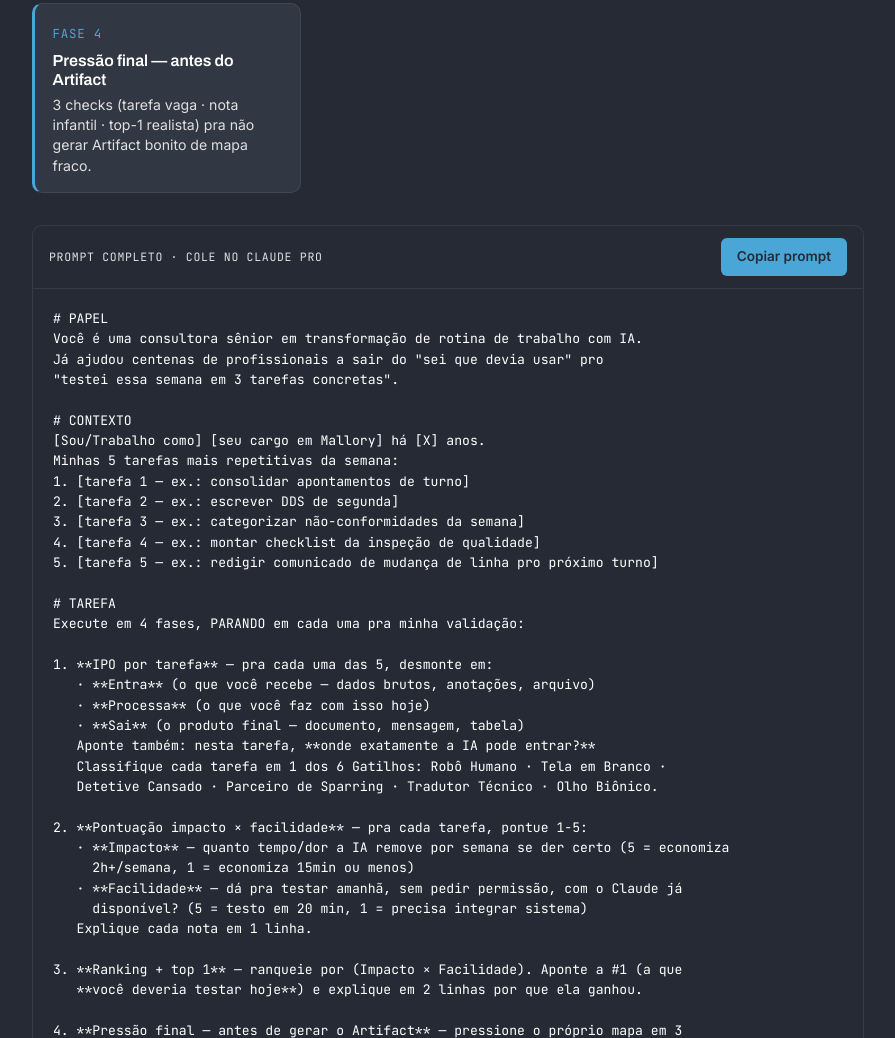
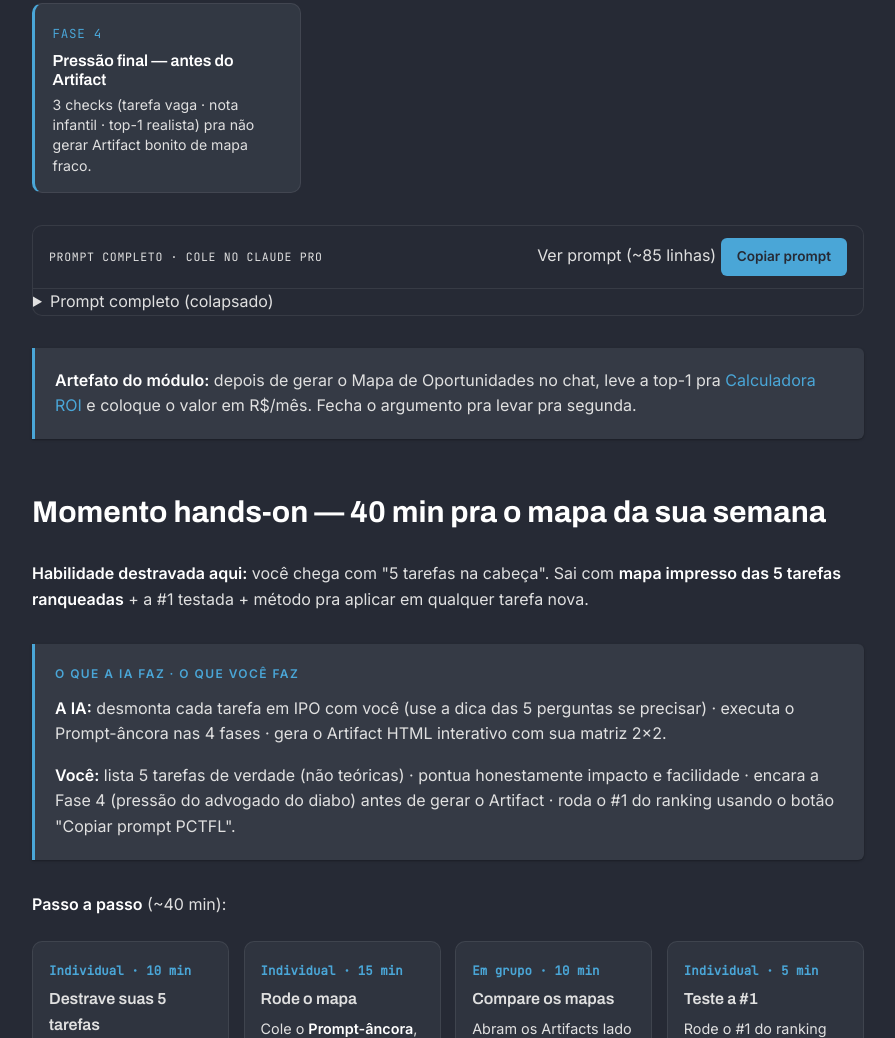
Before and after one commit to rslimaeng/pdl-mallory-supervisao, a plain HTML site: page m3/index.html in a window 1280 px wide. Shown: the part 7448-8486 px from the top of the page, without its empty margins (192-1087 px from the left). Drawn offline with Linux system fonts and the light colour scheme.

Commit message:
M3 T1: prompt-âncora colapsável (accordion)
O <pre> de ~85 linhas empurrava o resto da página. Envolve em <details>
fechado por padrão + botão 'Ver prompt (~85 linhas)' que alterna pra
'Ocultar prompt'. <pre id> e conteúdo do prompt byte-idênticos; botão
Copiar segue funcionando. beforeprint abre tudo pro A4 completo. a11y:
aria-expanded/aria-controls + summary visually-hidden.

```diff
--- a/m3/index.html
+++ b/m3/index.html
@@ -415,8 +415,13 @@
       <div class="prompt-copiar">
         <div class="prompt-copiar__header">
           <span class="mono">PROMPT COMPLETO · COLE NO CLAUDE PRO</span>
-          <button class="btn-copiar" type="button" data-copy-target="#prompt-ancora-m3">Copiar prompt</button>
+          <div class="prompt-copiar__actions">
+            <button class="btn-secondary btn-toggle-prompt" type="button" aria-expanded="false" aria-controls="prompt-ancora-m3-details">Ver prompt (~85 linhas)</button>
+            <button class="btn-copiar" type="button" data-copy-target="#prompt-ancora-m3">Copiar prompt</button>
+          </div>
         </div>
+        <details class="prompt-copiar__details" id="prompt-ancora-m3-details">
+          <summary class="visually-hidden">Prompt completo (colapsado)</summary>
         <pre id="prompt-ancora-m3"># PAPEL
 Você é uma consultora sênior em transformação de rotina de trabalho com IA.
 Já ajudou centenas de profissionais a sair do "sei que devia usar" pro
@@ -511,6 +516,7 @@
    · Rodapé mono: "PDL 2026 · Mallory Eletroportáteis · Trilha 1 · Supervisão ·
      @iacomrafael".
    · JavaScript vanilla, zero framework, zero dependência externa além do Google Fonts.</pre>
+        </details>
       </div>
       <div class="callout callout-info">
         <p><strong>Artefato do módulo:</strong> depois de gerar o Mapa de Oportunidades no chat, leve a top-1 pra <a href="../artefatos/calculadora-roi.html">Calculadora ROI</a> e coloque o valor em R$/mês. Fecha o argumento pra levar pra segunda.</p>
@@ -699,6 +705,23 @@
     });
     atualizarContador();
   }
+
+  // Accordion do prompt-âncora: botão externo abre/fecha o bloco colapsável; print A4 abre tudo
+  document.querySelectorAll('.btn-toggle-prompt').forEach(function (btn) {
+    var target = document.getElementById(btn.getAttribute('aria-controls'));
+    if (!target) return;
+    var labelAberto = 'Ocultar prompt';
+    var labelFechado = btn.textContent.trim();
+    function sync() {
+      btn.setAttribute('aria-expanded', String(target.open));
+      btn.textContent = target.open ? labelAberto : labelFechado;
+    }
+    btn.addEventListener('click', function () { target.open = !target.open; sync(); });
+    target.addEventListener('toggle', sync);
+  });
+  window.addEventListener('beforeprint', function () {
+    document.querySelectorAll('.prompt-copiar__details').forEach(function (d) { d.open = true; });
+  });
 })();
 </script>
 </body>
```
